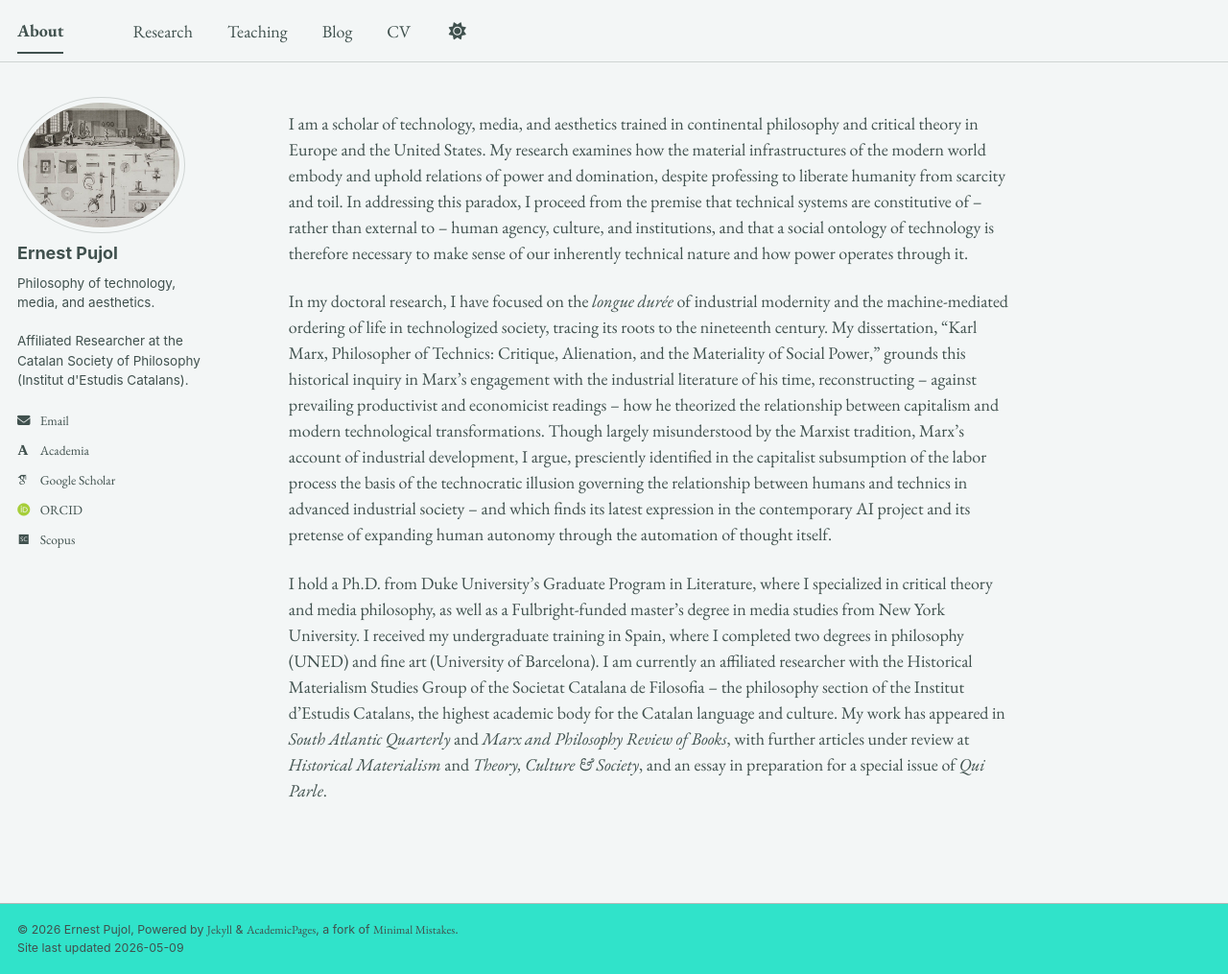
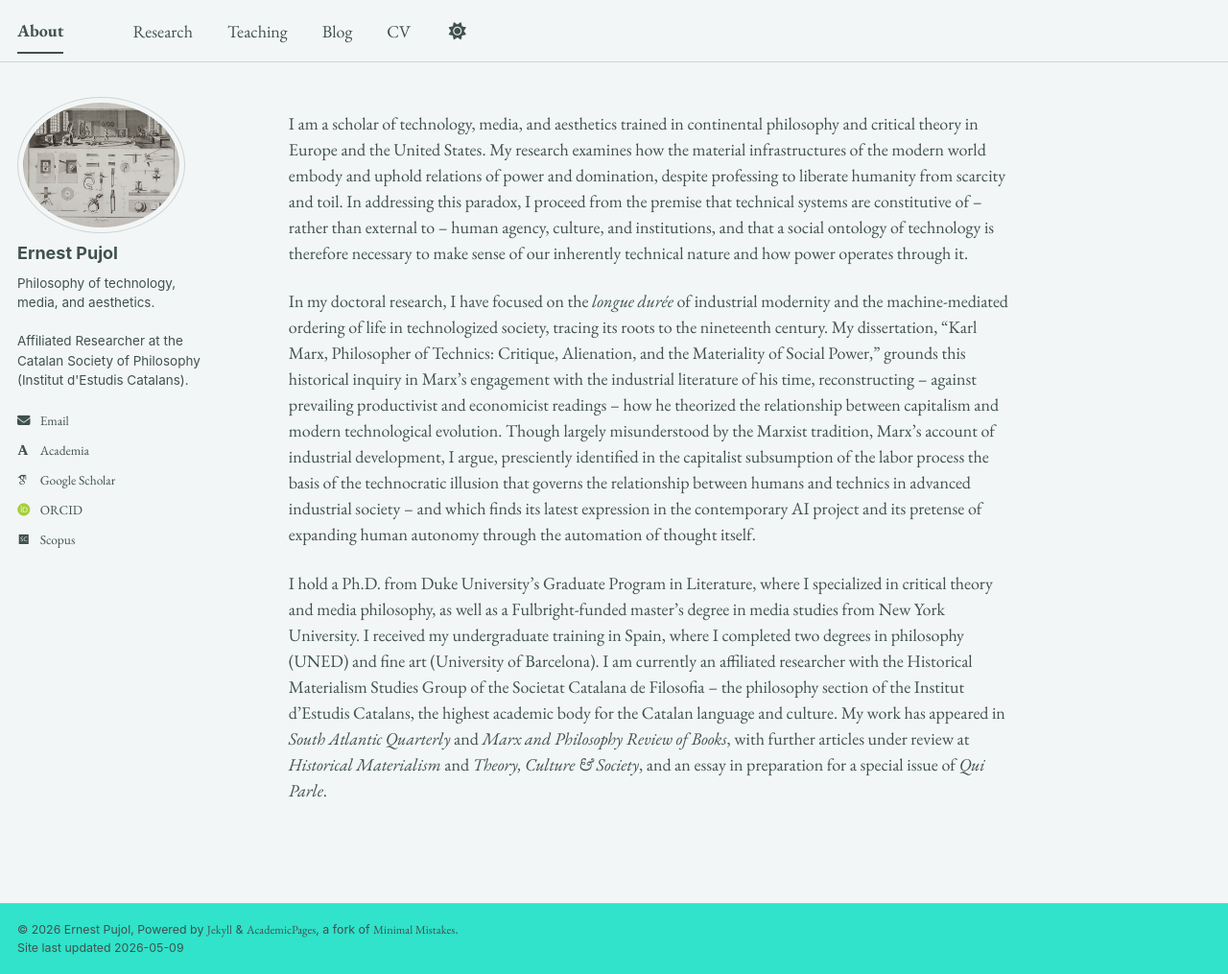
Before and after one commit to epujol90/epujol90.github.io, a Jekyll site: the page built from _pages/about.md, in a window 1280 px wide and 1015 px high. Shown: the whole window at 96% size. Built offline with Jekyll 4.4.1, drawn with Linux system fonts in a browser that asks for light colours; some web fonts are replaced; a script bundle is joined from its source files by our own code; library files that are not in the unit come from our copies.

Commit message:
Update about.md

```diff
--- a/_pages/about.md
+++ b/_pages/about.md
@@ -8,6 +8,6 @@ redirect_from:
 ---
 I am a scholar of technology, media, and aesthetics trained in continental philosophy and critical theory in Europe and the United States. My research examines how the material infrastructures of the modern world embody and uphold relations of power and domination, despite professing to liberate humanity from scarcity and toil. In addressing this paradox, I proceed from the premise that technical systems are constitutive of -- rather than external to -- human agency, culture, and institutions, and that a social ontology of technology is therefore necessary to make sense of our inherently technical nature and how power operates through it.
 
-In my doctoral research, I have focused on the _longue durée_ of industrial modernity and the machine-mediated ordering of life in technologized society, tracing its roots to the nineteenth century. My dissertation, “Karl Marx, Philosopher of Technics: Critique, Alienation, and the Materiality of Social Power,” grounds this historical inquiry in Marx’s engagement with the industrial literature of his time, reconstructing -- against prevailing productivist and economicist readings -- how he theorized the relationship between capitalism and modern technological transformations. Though largely misunderstood by the Marxist tradition, Marx’s account of industrial development, I argue, presciently identified in the capitalist subsumption of the labor process the basis of the technocratic illusion governing the relationship between humans and technics in advanced industrial society -- and which finds its latest expression in the contemporary AI project and its pretense of expanding human autonomy through the automation of thought itself.
+In my doctoral research, I have focused on the _longue durée_ of industrial modernity and the machine-mediated ordering of life in technologized society, tracing its roots to the nineteenth century. My dissertation, “Karl Marx, Philosopher of Technics: Critique, Alienation, and the Materiality of Social Power,” grounds this historical inquiry in Marx’s engagement with the industrial literature of his time, reconstructing -- against prevailing productivist and economicist readings -- how he theorized the relationship between capitalism and modern technological evolution. Though largely misunderstood by the Marxist tradition, Marx’s account of industrial development, I argue, presciently identified in the capitalist subsumption of the labor process the basis of the technocratic illusion that governs the relationship between humans and technics in advanced industrial society -- and which finds its latest expression in the contemporary AI project and its pretense of expanding human autonomy through the automation of thought itself.
 
 I hold a Ph.D. from Duke University’s Graduate Program in Literature, where I specialized in critical theory and media philosophy, as well as a Fulbright-funded master’s degree in media studies from New York University. I received my undergraduate training in Spain, where I completed two degrees in philosophy (UNED) and fine art (University of Barcelona). I am currently an affiliated researcher with the Historical Materialism Studies Group of the Societat Catalana de Filosofia -- the philosophy section of the Institut d’Estudis Catalans, the highest academic body for the Catalan language and culture. My work has appeared in _South Atlantic Quarterly_ and _Marx and Philosophy Review of Books_, with further articles under review at _Historical Materialism_ and _Theory, Culture & Society_, and an essay in preparation for a special issue of _Qui Parle_.
```
